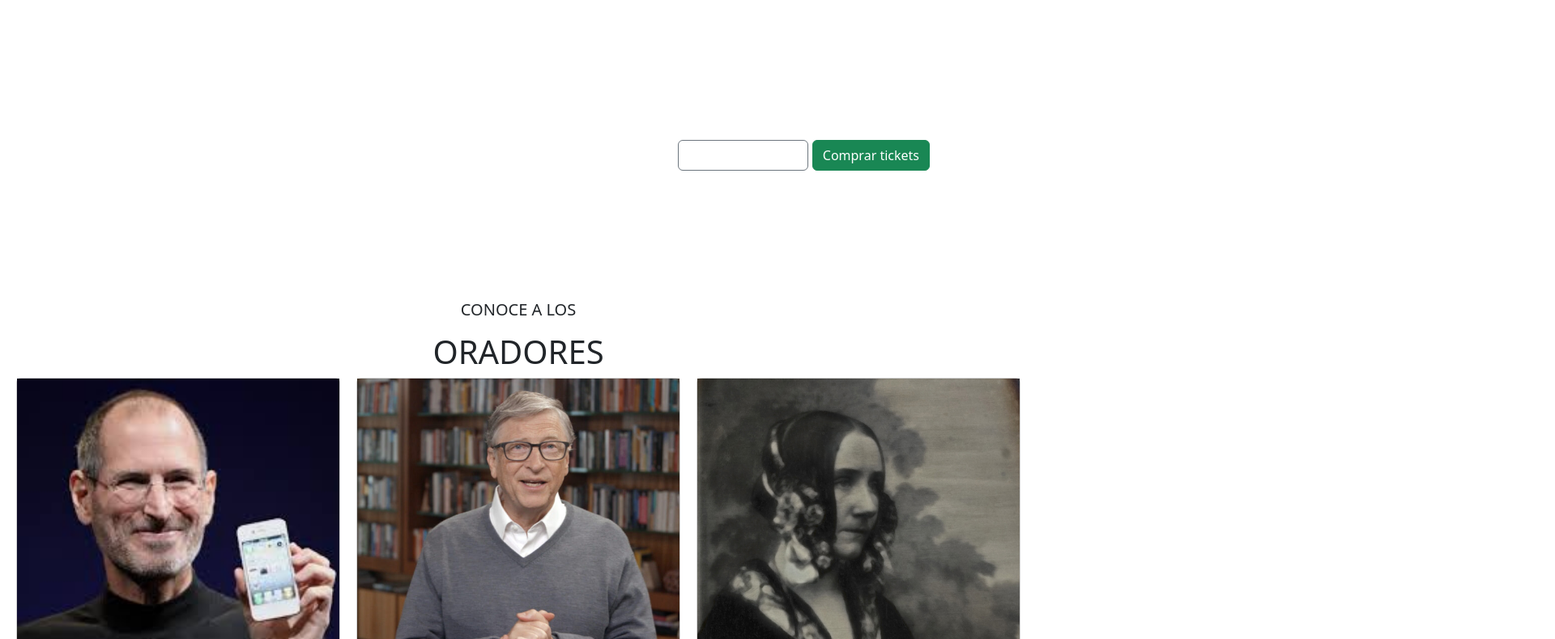
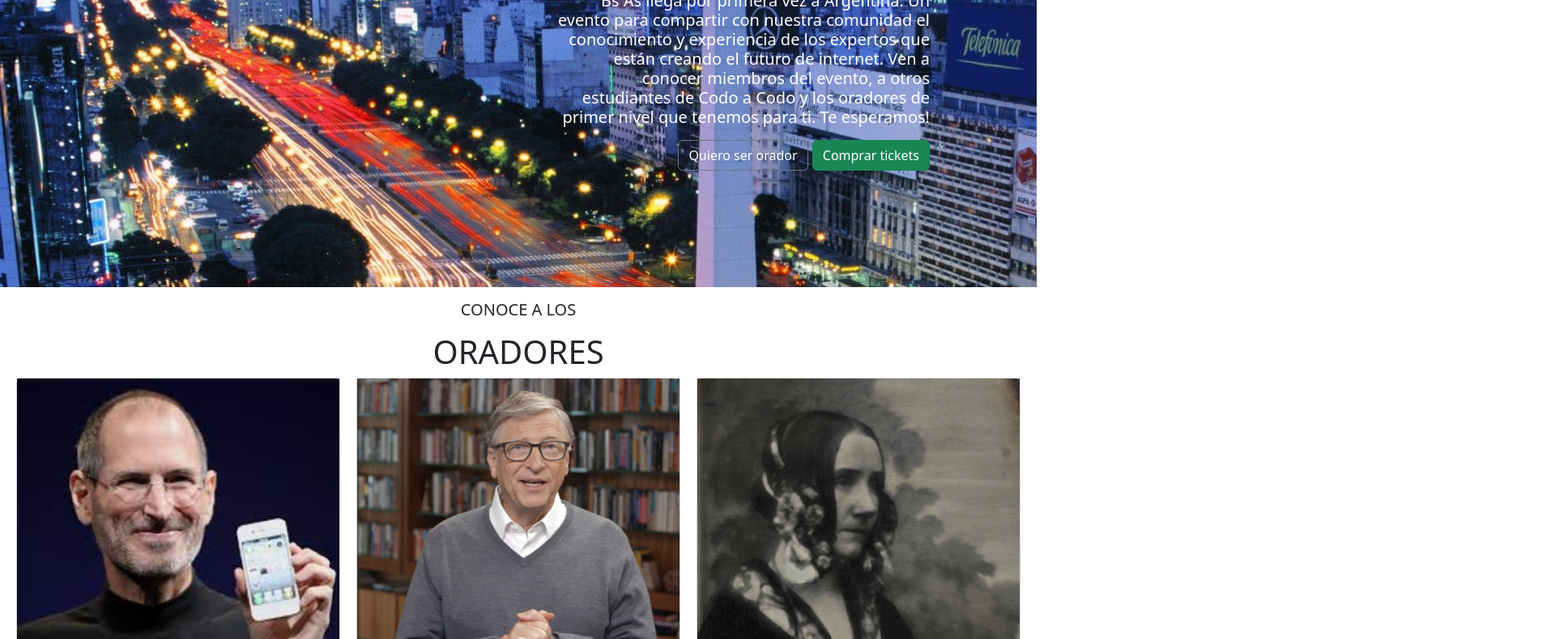
Before and after one commit to JoelE7/Codo-a-Codo-23045, a plain HTML site: page index.html in a window 1280 px wide. Shown: the part 301-1091 px from the top of the page at 81% size, 1920 px wide, since content can reach past the window. Drawn offline with nearby package versions, Linux system fonts and the light colour scheme; the site is published under a folder, as on GitHub Pages, so addresses that start at the root find nothing.

Commit message:
arreglo de rutas de archivos parte 3

```diff
--- a/index.html
+++ b/index.html
@@ -6,9 +6,9 @@
   <meta http-equiv="X-UA-Compatible" content="IE=edge">
   <meta name="viewport" content="width=device-width, initial-scale=1.0">
   <title>Trabajo Integraor Front</title>
-  <link rel="stylesheet" href="/css/header.css">
-  <link rel="stylesheet" href="/css/body.css">
-  <link rel="stylesheet" href="/css/footer.css">
+  <link rel="stylesheet" href="css/header.css">
+  <link rel="stylesheet" href="css/body.css">
+  <link rel="stylesheet" href="css/footer.css">
   <link href="https://cdn.jsdelivr.net/npm/bootstrap@5.3.0-alpha3/dist/css/bootstrap.min.css" rel="stylesheet"
     integrity="sha384-KK94CHFLLe+nY2dmCWGMq91rCGa5gtU4mk92HdvYe+M/SXH301p5ILy+dN9+nJOZ" crossorigin="anonymous">
   <script src="https://cdn.jsdelivr.net/npm/bootstrap@5.3.0-alpha3/dist/js/bootstrap.bundle.min.js"
```
